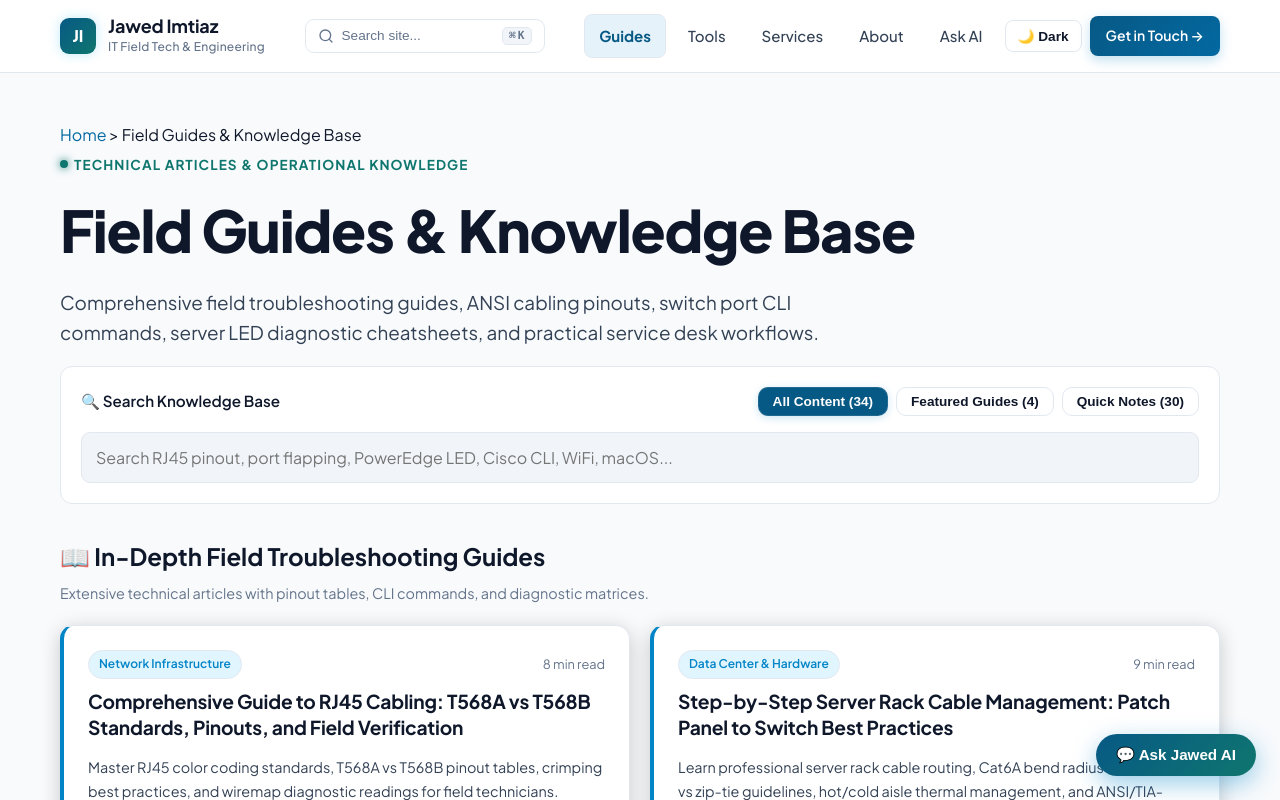
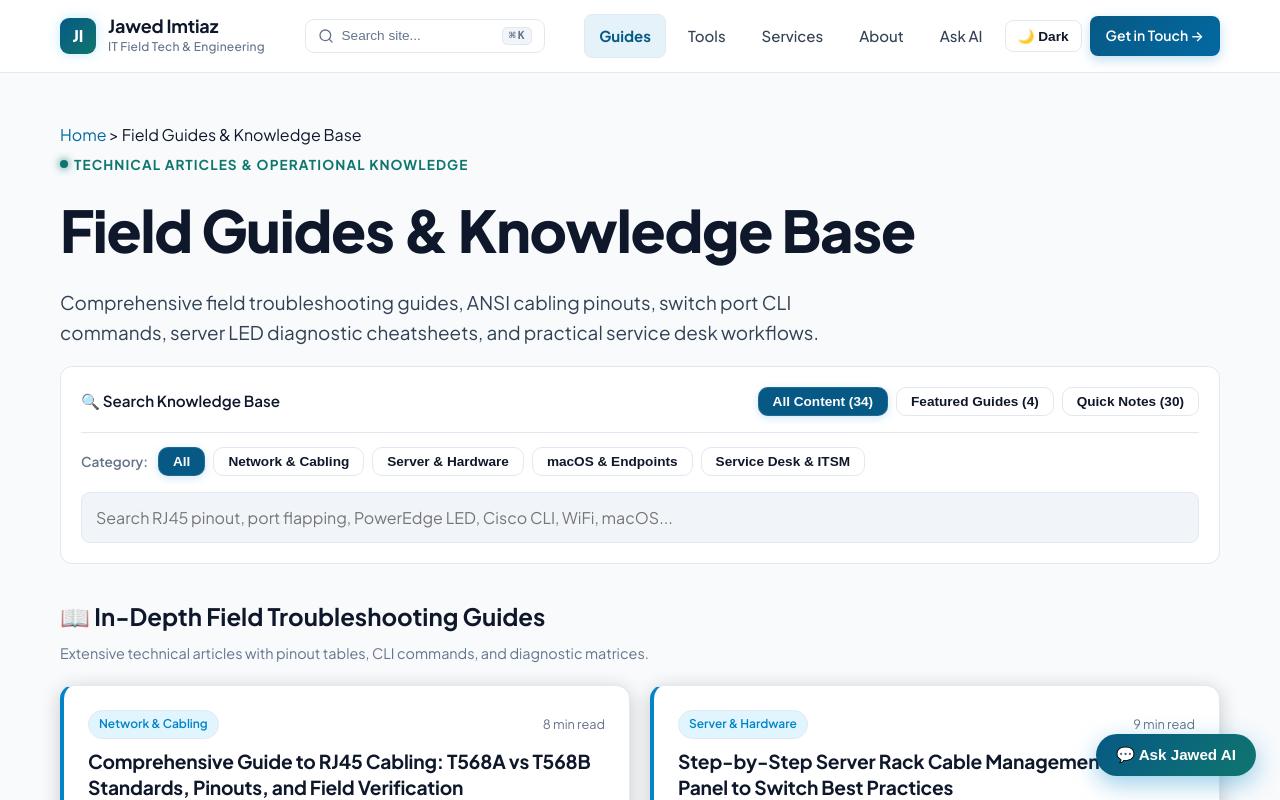
Before and after one commit to jawedimtiaz/jawed-website, a React (Vite) app: page /notes in a window 1280 px wide. Shown: the top 800 px of the page. Built offline with nearby package versions, Linux system fonts and the light colour scheme.

Commit message:
refactor: add category support to notes and guides
Standardize categorization by updating field guide labels, adding categories to note data, and implementing category filtering logic in the Notes list page.

```diff
--- a/src/data/fieldGuidesData.ts
+++ b/src/data/fieldGuidesData.ts
@@ -17,7 +17,7 @@ export const FIELD_GUIDES: FieldGuide[] = [
     slug: 'rj45-cabling-t568a-vs-t568b-guide',
     title: 'Comprehensive Guide to RJ45 Cabling: T568A vs T568B Standards, Pinouts, and Field Verification',
     description: 'Master RJ45 color coding standards, T568A vs T568B pinout tables, crimping best practices, and wiremap diagnostic readings for field technicians.',
-    category: 'Network Infrastructure',
+    category: 'Network & Cabling',
     readTime: '8 min read',
     publishedDate: 'October 20, 2026',
     updatedDate: 'October 21, 2026',
@@ -167,7 +167,7 @@ export const FIELD_GUIDES: FieldGuide[] = [
     slug: 'server-rack-cable-management-best-practices',
     title: 'Step-by-Step Server Rack Cable Management: Patch Panel to Switch Best Practices',
     description: 'Learn professional server rack cable routing, Cat6A bend radius rules, velcro vs zip-tie guidelines, hot/cold aisle thermal management, and ANSI/TIA-606-D labeling standards.',
-    category: 'Data Center & Hardware',
+    category: 'Server & Hardware',
     readTime: '9 min read',
     publishedDate: 'October 20, 2026',
     updatedDate: 'October 21, 2026',
@@ -283,7 +283,7 @@ export const FIELD_GUIDES: FieldGuide[] = [
     slug: 'diagnosing-network-port-flapping-cli-guide',
     title: 'Diagnosing Network Port Flapping: CLI Commands, Duplex Mismatches, and Physical Layer Faults',
     description: 'Troubleshoot intermittent link flapping, speed/duplex autonegotiation mismatches, CRC FCS packet errors, and SFP transceiver optical levels using Cisco IOS and Aruba CX CLI workflows.',
-    category: 'Network Switching & Triage',
+    category: 'Network & Cabling',
     readTime: '10 min read',
     publishedDate: 'October 20, 2026',
     updatedDate: 'October 21, 2026',
@@ -421,7 +421,7 @@ export const FIELD_GUIDES: FieldGuide[] = [
     slug: 'poweredge-proliant-amber-led-indicator-cheatsheet',
     title: 'PowerEdge & ProLiant Amber Indicator Code Cheatsheet: What Motherboard LEDs Mean in the Field',
     description: 'Field diagnostic reference for Dell PowerEdge iDRAC status codes and HPE ProLiant Systems Insight Display (SID) LEDs, detailing RAM DIMM, PSU, and RAID fault recovery.',
-    category: 'Server Hardware & Field Service',
+    category: 'Server & Hardware',
     readTime: '9 min read',
     publishedDate: 'October 20, 2026',
     updatedDate: 'October 21, 2026',
--- a/src/pages/NotesListPage.tsx
+++ b/src/pages/NotesListPage.tsx
@@ -4,23 +4,71 @@ import notesData from '../data/notesData.json';
 import { FIELD_GUIDES } from '../data/fieldGuidesData';
 import { AdUnitPlaceholder } from '../components/AdUnitPlaceholder';
 
+export const CATEGORIES = [
+  'All',
+  'Network & Cabling',
+  'Server & Hardware',
+  'macOS & Endpoints',
+  'Service Desk & ITSM',
+] as const;
+
+export type NoteCategory = typeof CATEGORIES[number];
+
+interface NoteItem {
+  slug: string;
+  title: string;
+  description: string;
+  category?: string;
+  content?: string;
+}
+
+const NOTE_CATEGORY_FALLBACK: Record<string, string> = {
+  'network-connectivity-first-response-checklist': 'Network & Cabling',
+  'networking-layer-by-layer-diagnostic-framework': 'Network & Cabling',
+  'interactive-tools-ai-assisted-experiences-architecture': 'Server & Hardware',
+  'scoping-it-issues-user-device-service': 'Server & Hardware',
+  'small-it-automation-starting-point': 'Server & Hardware',
+  'apple-device-management-enrollment-models': 'macOS & Endpoints',
+  'apple-macos-first-response-checklist': 'macOS & Endpoints',
+  'windows-first-response-troubleshooting-checklist': 'macOS & Endpoints',
+  'device-provisioning-handoff-checklist': 'macOS & Endpoints',
+  'microsoft-sign-in-troubleshooting-guide': 'macOS & Endpoints',
+};
+
+const getNoteCategory = (note: NoteItem): string => {
+  return note.category || NOTE_CATEGORY_FALLBACK[note.slug] || 'Service Desk & ITSM';
+};
+
 export const NotesListPage: React.FC = () => {
   const [searchTerm, setSearchTerm] = useState('');
   const [activeTab, setActiveTab] = useState<'all' | 'field-guides' | 'notes'>('all');
+  const [activeCategory, setActiveCategory] = useState<NoteCategory>('All');
 
   const q = searchTerm.toLowerCase();
 
-  const filteredGuides = FIELD_GUIDES.filter(g =>
+  const filteredGuides = FIELD_GUIDES.filter(g => {
+    const matchesSearch = !q || (
       g.title.toLowerCase().includes(q) ||
       g.description.toLowerCase().includes(q) ||
       g.category.toLowerCase().includes(q) ||
       g.keywords.some(k => k.toLowerCase().includes(q))
     );
+    const matchesCategory = activeCategory === 'All' || g.category === activeCategory;
+    return matchesSearch && matchesCategory;
+  });
 
-  const filteredNotes = notesData.filter(note =>
+  const filteredNotes = (notesData as NoteItem[]).filter(note => {
+    const category = getNoteCategory(note);
+    const matchesSearch = !q || (
       note.title.toLowerCase().includes(q) ||
-    note.description.toLowerCase().includes(q)
+      note.description.toLowerCase().includes(q) ||
+      category.toLowerCase().includes(q)
     );
+    const matchesCategory = activeCategory === 'All' || category === activeCategory;
+    return matchesSearch && matchesCategory;
+  });
+
+  const totalFilteredCount = filteredGuides.length + filteredNotes.length;
 
   return (
     <main className="container page">
@@ -44,8 +92,8 @@ export const NotesListPage: React.FC = () => {
             🔍 Search Knowledge Base
           </label>
 
-          {/* Filter Tabs */}
-          <div style={{ display: 'flex', gap: '8px' }}>
+          {/* Format Tabs */}
+          <div style={{ display: 'flex', gap: '8px', flexWrap: 'wrap' }}>
             <button
               type="button"
               className={`button ${activeTab === 'all' ? 'button-primary' : 'button-secondary'}`}
@@ -70,6 +118,26 @@ export const NotesListPage: React.FC = () => {
             >
               Quick Notes ({notesData.length})
             </button>
+          </div>
+        </div>
+
+        {/* Category Filter Tabs */}
+        <div style={{ display: 'flex', alignItems: 'center', gap: '10px', flexWrap: 'wrap', marginBottom: '16px', paddingTop: '14px', borderTop: '1px solid var(--line)' }}>
+          <span style={{ fontSize: '0.85rem', fontWeight: 600, color: 'var(--muted)', display: 'inline-flex', alignItems: 'center', gap: '4px' }}>
+            Category:
+          </span>
+          <div style={{ display: 'flex', gap: '8px', flexWrap: 'wrap' }}>
+            {CATEGORIES.map(category => (
+              <button
+                key={category}
+                type="button"
+                className={`button ${activeCategory === category ? 'button-primary' : 'button-secondary'}`}
+                onClick={() => setActiveCategory(category)}
+                style={{ padding: '6px 14px', fontSize: '0.85rem' }}
+              >
+                {category}
+              </button>
+            ))}
           </div>
         </div>
 
@@ -144,8 +212,10 @@ export const NotesListPage: React.FC = () => {
             ))}
           </div>
 
-          {filteredGuides.length === 0 && (
-            <p style={{ color: 'var(--muted)' }}>No in-depth field guides matched your search.</p>
+          {filteredGuides.length === 0 && activeTab === 'field-guides' && (
+            <p style={{ color: 'var(--muted)', marginTop: '16px' }}>
+              No in-depth field guides found in &ldquo;{activeCategory}&rdquo;{searchTerm ? ` matching "${searchTerm}"` : ''}.
+            </p>
           )}
         </section>
       )}
@@ -158,9 +228,16 @@ export const NotesListPage: React.FC = () => {
           </h2>
 
           <div className="card-grid">
-            {filteredNotes.map(note => (
+            {filteredNotes.map(note => {
+              const cat = getNoteCategory(note);
+              return (
                 <article key={note.slug} className="card" style={{ display: 'flex', flexDirection: 'column', justifyContent: 'space-between' }}>
                   <div>
+                    <div style={{ display: 'flex', justifyContent: 'space-between', alignItems: 'center', marginBottom: '10px' }}>
+                      <span className="badge" style={{ fontSize: '0.75rem', background: 'rgba(56, 189, 248, 0.15)', color: 'var(--accent)' }}>
+                        {cat}
+                      </span>
+                    </div>
                     <h3 style={{ fontSize: '1.05rem', marginTop: 0, marginBottom: '8px' }}>{note.title}</h3>
                     <p style={{ fontSize: '0.875rem', color: 'var(--muted)' }}>{note.description}</p>
                   </div>
@@ -170,16 +247,51 @@ export const NotesListPage: React.FC = () => {
                     </Link>
                   </div>
                 </article>
-            ))}
+              );
+            })}
           </div>
 
-          {filteredNotes.length === 0 && (
+          {filteredNotes.length === 0 && activeTab === 'notes' && (
             <p style={{ marginTop: '20px', color: 'var(--muted)' }}>
-              No quick notes found matching "{searchTerm}". Try clearing your query.
+              No quick notes found in &ldquo;{activeCategory}&rdquo;{searchTerm ? ` matching "${searchTerm}"` : ''}. Try clearing your query.
             </p>
           )}
         </section>
       )}
+
+      {/* Combined Empty State when activeTab === 'all' */}
+      {activeTab === 'all' && totalFilteredCount === 0 && (
+        <div style={{ textAlign: 'center', padding: '40px 20px', background: 'var(--surface)', borderRadius: '12px', border: '1px solid var(--line)', marginTop: '24px' }}>
+          <p style={{ fontSize: '1.1rem', color: 'var(--text-heading)', fontWeight: 600, marginBottom: '8px' }}>
+            No articles or notes found
+          </p>
+          <p style={{ fontSize: '0.9rem', color: 'var(--muted)', maxWidth: '480px', margin: '0 auto 16px' }}>
+            No content matches category &ldquo;{activeCategory}&rdquo;{searchTerm ? ` and query "${searchTerm}"` : ''}.
+          </p>
+          <div style={{ display: 'flex', gap: '8px', justifyContent: 'center', flexWrap: 'wrap' }}>
+            {activeCategory !== 'All' && (
+              <button
+                type="button"
+                className="button button-secondary"
+                onClick={() => setActiveCategory('All')}
+                style={{ padding: '6px 14px', fontSize: '0.85rem' }}
+              >
+                Reset Category to All
+              </button>
+            )}
+            {searchTerm && (
+              <button
+                type="button"
+                className="button button-secondary"
+                onClick={() => setSearchTerm('')}
+                style={{ padding: '6px 14px', fontSize: '0.85rem' }}
+              >
+                Clear Search
+              </button>
+            )}
+          </div>
+        </div>
+      )}
     </main>
   );
 };
```
Also changed, not shown: src/data/notesData.json. Lines whose indentation alone changed are shown as unchanged.
